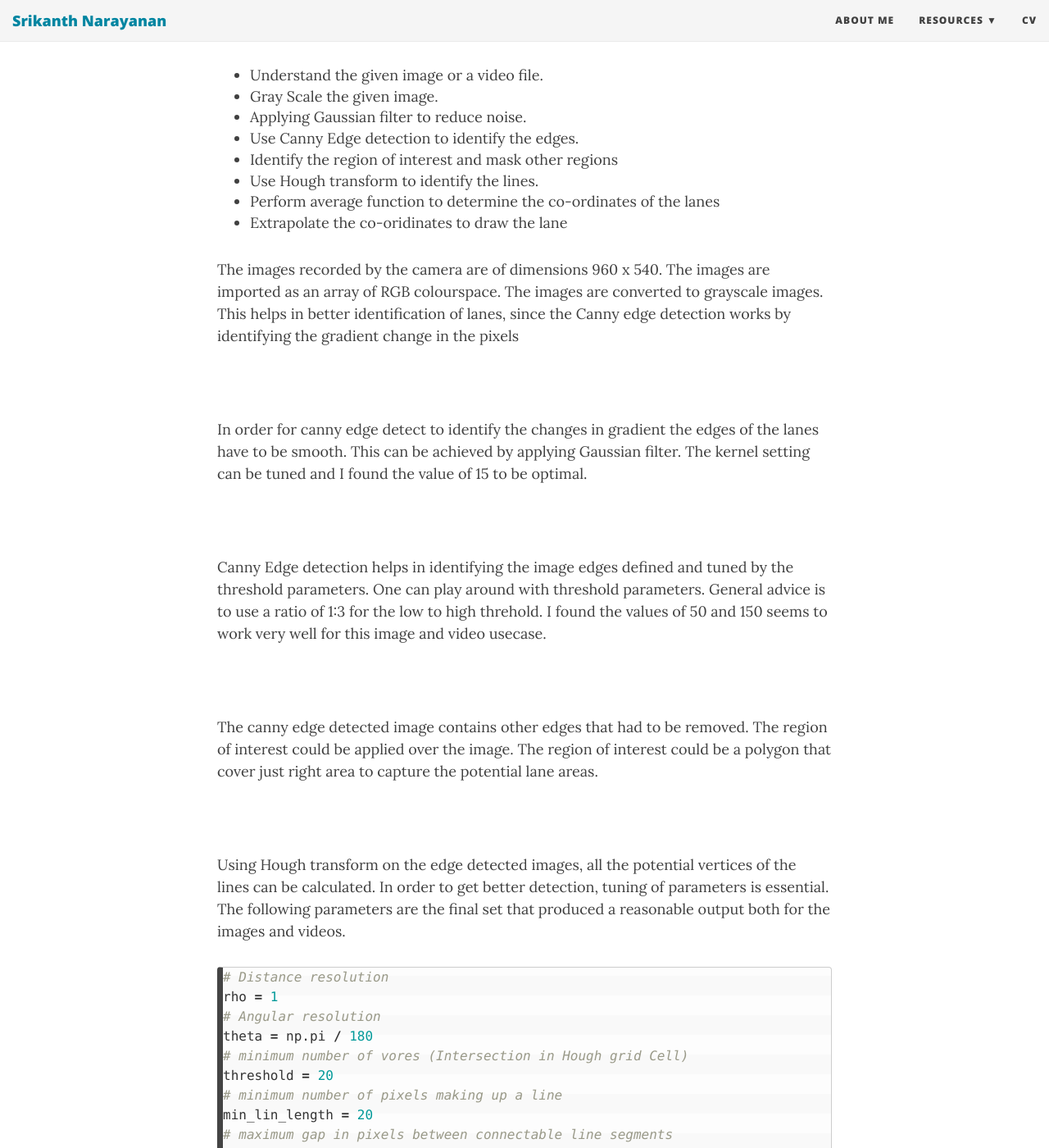
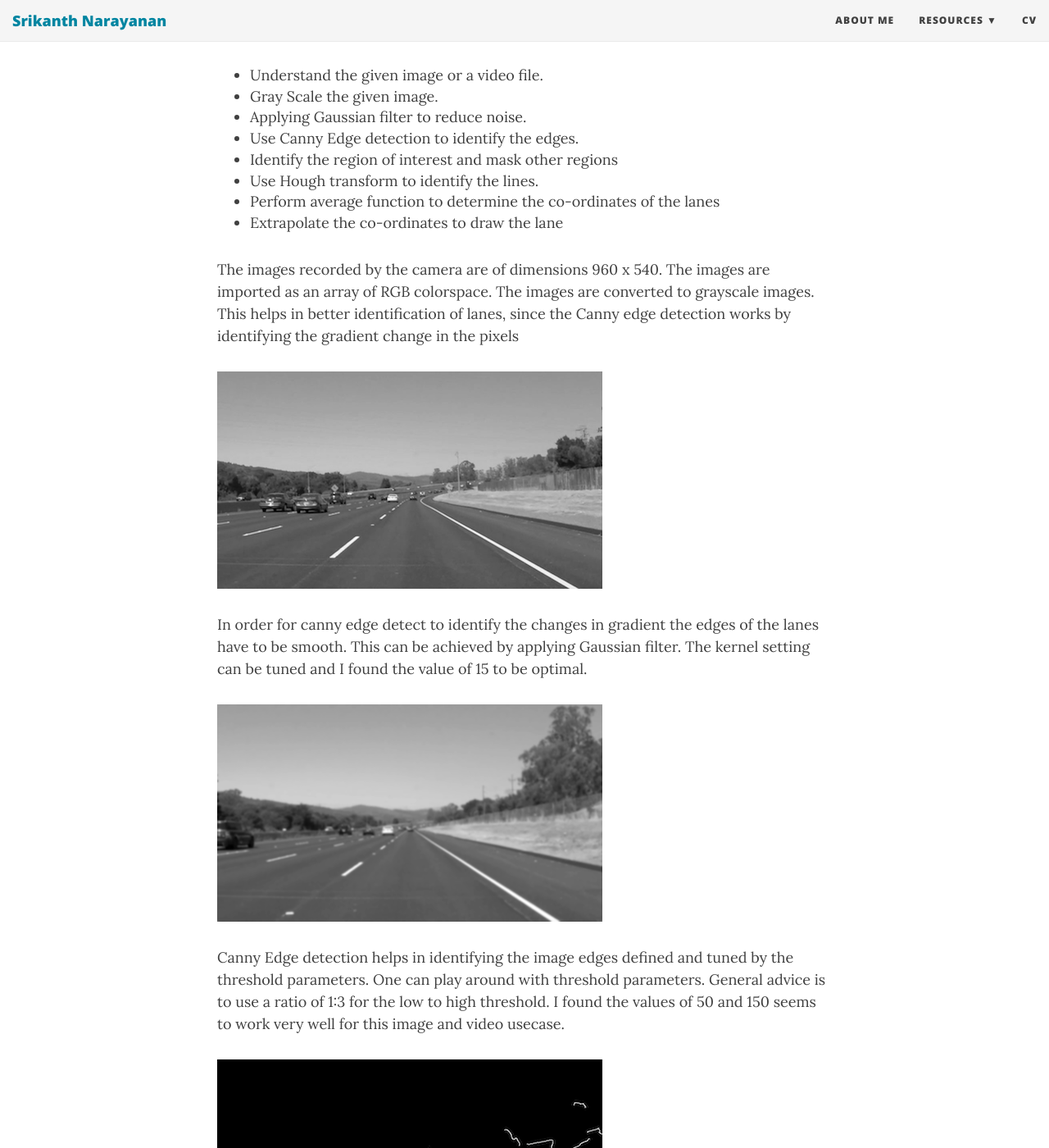
Before and after one commit to srikanth-narayanan/srikanth-narayanan.github.io, a Jekyll site: the page built from _posts/2017-06-06-Basic-Lane-Detection.md, in a window 1280 px wide and 1400 px high, scrolled down 693 px. Shown: the whole window at 82% size. Built offline with Jekyll 4.4.1, drawn with Linux system fonts in a browser that asks for light colours; nearby versions of some CDN libraries; some of the changed text lies outside the part shown.

Commit message:
updated path and spell check

```diff
--- a/_posts/2017-06-06-Basic-Lane-Detection.md
+++ b/_posts/2017-06-06-Basic-Lane-Detection.md
@@ -21,27 +21,27 @@ The pipeline development consists of the following steps.
 - Identify the region of interest and mask other regions
 - Use Hough transform to identify the lines.
 - Perform average function to determine the co-ordinates of the lanes
-- Extrapolate the co-oridinates to draw the lane
+- Extrapolate the co-ordinates to draw the lane
 
-The images recorded by the camera are of dimensions 960 x 540. The images are imported as an array of RGB colourspace. The images are converted to grayscale images. This helps in better identification of lanes, since the Canny edge detection works by identifying the gradient change in the pixels
+The images recorded by the camera are of dimensions 960 x 540. The images are imported as an array of RGB colorspace. The images are converted to grayscale images. This helps in better identification of lanes, since the Canny edge detection works by identifying the gradient change in the pixels
 
-![](./img/solidWhiteCurveGrayScale_Rescaled.png)
+![](../img/solidWhiteCurveGrayScale_Rescaled.png)
 
 
 In order for canny edge detect to identify the changes in gradient the edges of the lanes have to be smooth. This can be achieved by applying Gaussian filter. The kernel setting can be tuned and I found the value of 15 to be optimal.
 
-![](./img/solidWhiteRightGau_Smooth_Rescaled.png)
+![](../img/solidWhiteRightGau_Smooth_Rescaled.png)
 
 
 Canny Edge detection helps in identifying the image edges defined and tuned by the threshold parameters.
-One can play around with threshold parameters. General advice is to use a ratio of 1:3 for the low to high threhold. I found the values of 50 and 150 seems to work very well for this image and video usecase.
+One can play around with threshold parameters. General advice is to use a ratio of 1:3 for the low to high threshold. I found the values of 50 and 150 seems to work very well for this image and video usecase.
 
-![](./img/solidYellowCurve2Canny_Rescaled.png)
+![](../img/solidYellowCurve2Canny_Rescaled.png)
 
 
 The canny edge detected image contains other edges that had to be removed. The region of interest could be applied over the image. The region of interest could be a polygon that cover just right area to capture the potential lane areas.
 
-![](./img/solidWhiteCurveMasked_Rescaled.png)
+![](../img/solidWhiteCurveMasked_Rescaled.png)
 
 
 Using Hough transform on the edge detected images, all the potential vertices of the lines can be calculated. In order to get better detection, tuning of parameters is essential. The following parameters are the final set that produced a reasonable output both for the images and videos.
```
Also changed, not shown: other parts of _posts/2017-06-06-Basic-Lane-Detection.md (+3 -3 lines).
